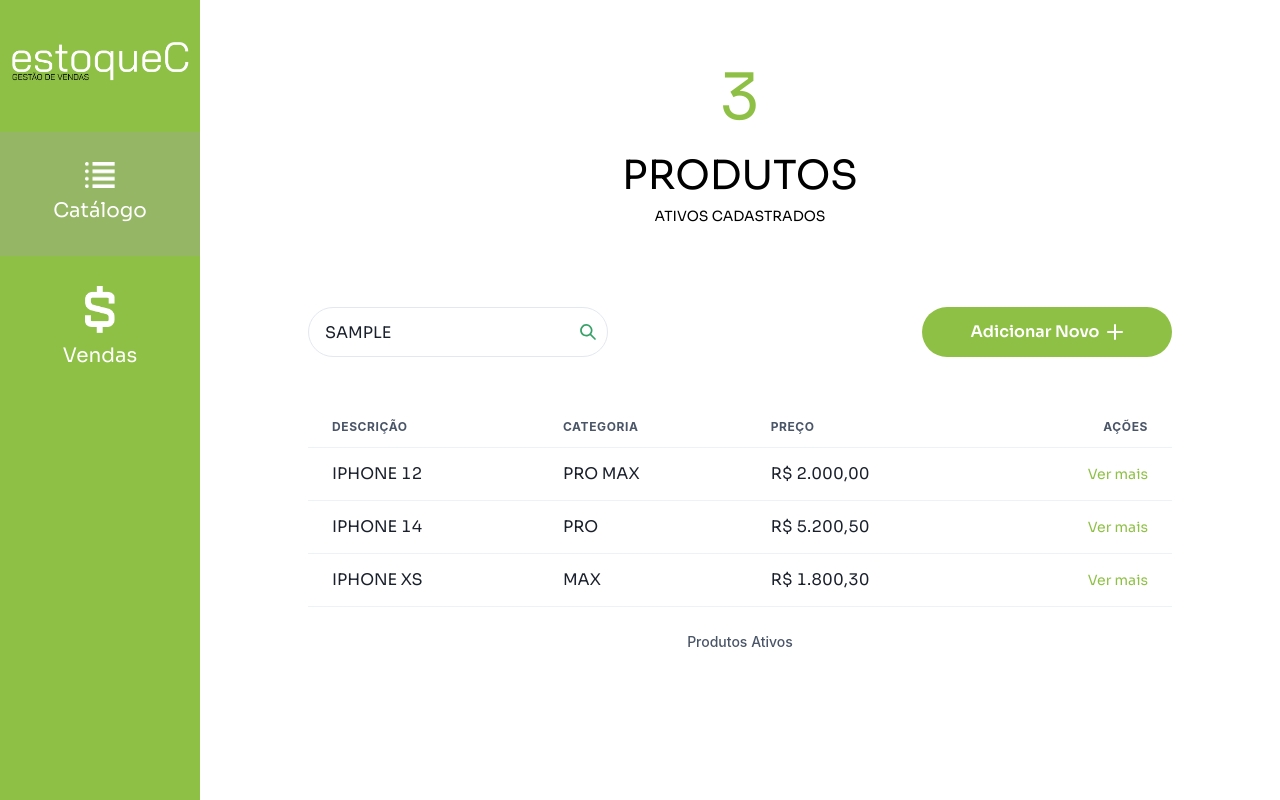
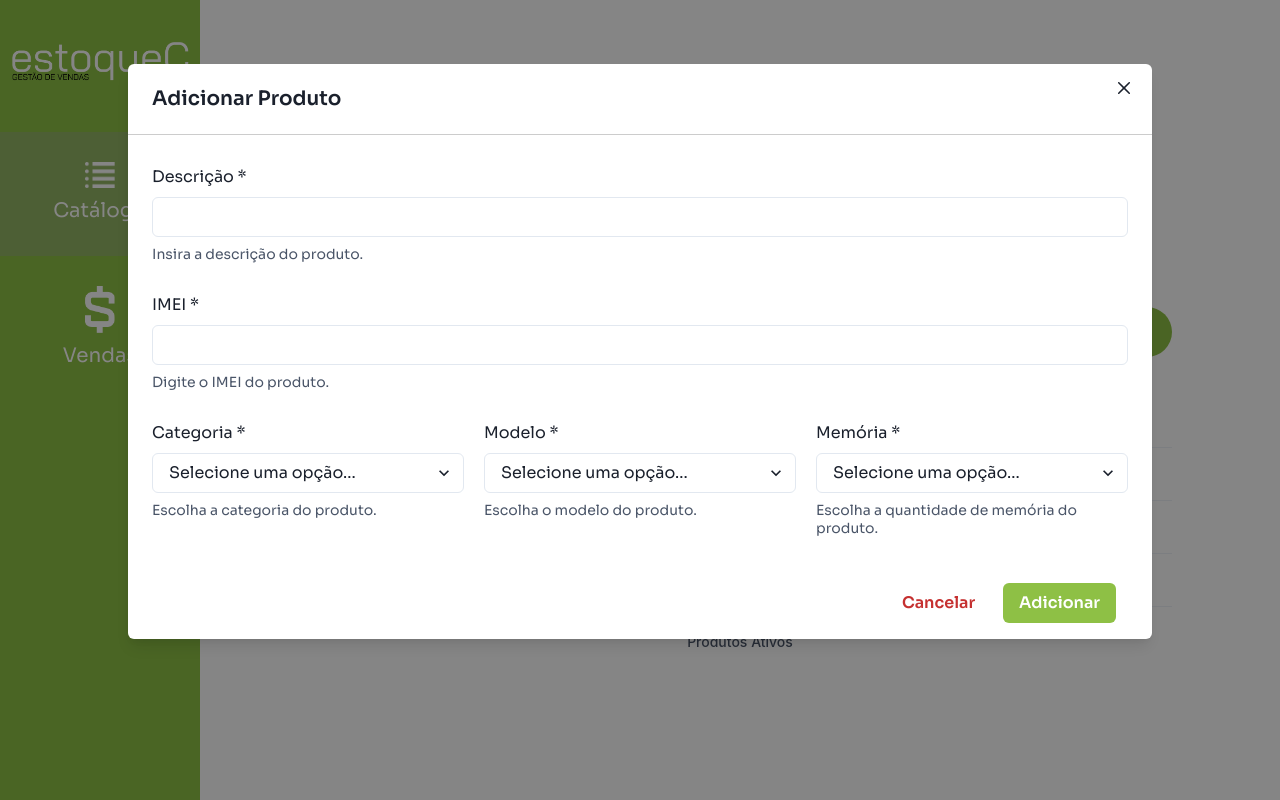
Before and after one commit to guilhermeoln/estoquec, a Next.js app: page /panel in a window 1280 px wide. Both pictures are taken after typing "Sample" into the empty fields and a click on the button "Adicionar Novo". Built offline with nearby package versions, Linux system fonts and the light colour scheme.

Commit message:
feat(ModalAddProduct): Criação do modal de adicionar produtos

```diff
--- /dev/null
+++ b/src/components/Catalog/ModalAddProduct/index.tsx
@@ -0,0 +1,111 @@
+import {
+  Modal,
+  ModalOverlay,
+  ModalContent,
+  ModalHeader,
+  ModalFooter,
+  ModalBody,
+  ModalCloseButton,
+  Button,
+  Text,
+  FormControl,
+  Input,
+  FormLabel,
+  FormHelperText,
+  Flex,
+  Select,
+  useMediaQuery,
+} from "@chakra-ui/react";
+import Image from "next/image";
+
+type Props = {
+  isOpen: boolean;
+  onOpen: () => void;
+  onClose: () => void;
+};
+
+export default function ModalAddProduct({ isOpen, onOpen, onClose }: Props) {
+  const [isLargerThan800] = useMediaQuery("(min-width: 800px)");
+
+  return (
+    <>
+      <Modal isOpen={isOpen} onClose={onClose} size="6x1">
+        <ModalOverlay />
+        <ModalContent width="80%">
+          <ModalHeader borderBottom="1px solid #ccc" py="20px">
+            <Text>Adicionar Produto</Text>
+          </ModalHeader>
+          <ModalCloseButton />
+          <ModalBody py="30px">
+            <form>
+              <FormControl>
+                <FormLabel>Descrição *</FormLabel>
+                <Input type="text" />
+                <FormHelperText>Insira a descrição do produto.</FormHelperText>
+              </FormControl>
+              <FormControl marginTop="30px">
+                <FormLabel>IMEI *</FormLabel>
+                <Input type="text" />
+                <FormHelperText>Digite o IMEI do produto.</FormHelperText>
+              </FormControl>
+              <Flex
+                width="100%"
+                marginTop="30px"
+                flexDirection={isLargerThan800 ? "row" : "column"}
+              >
+                <FormControl>
+                  <FormLabel>Categoria *</FormLabel>
+                  <Select>
+                    <option>Selecione uma opção...</option>
+                    <option>Iphone</option>
+                  </Select>
+                  <FormHelperText>
+                    Escolha a categoria do produto.
+                  </FormHelperText>
+                </FormControl>
+                <FormControl
+                  margin={
+                    isLargerThan800 ? "0px 0px 0px 20px" : "30px 0px 0px 0px"
+                  }
+                >
+                  <FormLabel>Modelo *</FormLabel>
+                  <Select>
+                    <option>Selecione uma opção...</option>
+                    <option>PRO</option>
+                    <option>PRO MAX</option>
+                  </Select>
+                  <FormHelperText>Escolha o modelo do produto.</FormHelperText>
+                </FormControl>
+                <FormControl
+                  margin={
+                    isLargerThan800 ? "0px 0px 0px 20px" : "30px 0px 0px 0px"
+                  }
+                >
+                  <FormLabel>Memória *</FormLabel>
+                  <Select>
+                    <option>Selecione uma opção...</option>
+                    <option>64GB</option>
+                    <option>128GB</option>
+                    <option>256GB</option>
+                  </Select>
+                  <FormHelperText>
+                    Escolha a quantidade de memória do produto.
+                  </FormHelperText>
+                </FormControl>
+              </Flex>
+            </form>
+          </ModalBody>
+
+          <ModalFooter>
+            <Button variant="ghost" colorScheme="red" mr={3} onClick={onClose}>
+              Cancelar
+            </Button>
+            <Button bg="#8EC045" mr={3} color="white">
+              Adicionar
+            </Button>
+          </ModalFooter>
+        </ModalContent>
+      </Modal>
+    </>
+  );
+}
--- a/src/components/Catalog/index.tsx
+++ b/src/components/Catalog/index.tsx
@@ -7,15 +7,18 @@
   InputRightElement,
   Button,
   useMediaQuery,
+  useDisclosure,
 } from "@chakra-ui/react";
 
 import { SearchIcon, AddIcon } from "@chakra-ui/icons";
 import TableCatalog from "./TableCatalog";
 import { useProducts } from "@/contexts/hooks/useProducts";
 import { useState } from "react";
+import ModalAddProduct from "./ModalAddProduct";
 
 export default function Catalog() {
   const [isLargerThan900] = useMediaQuery("(min-width: 900px)");
+  const { isOpen, onOpen, onClose } = useDisclosure();
 
   const [search, setSearch] = useState("");
 
@@ -28,6 +31,7 @@
   } = useProducts();
 
   return (
+    <>
       <Flex
         width="100%"
         minHeight="100vh"
@@ -79,6 +83,7 @@
             color="white"
             rightIcon={<AddIcon />}
             marginTop={isLargerThan900 ? "0px" : "20px"}
+            onClick={onOpen}
           >
             Adicionar Novo
           </Button>
@@ -87,5 +92,7 @@
           <TableCatalog />
         </Flex>
       </Flex>
+      <ModalAddProduct onOpen={onOpen} isOpen={isOpen} onClose={onClose} />
+    </>
   );
 }
```
Lines whose indentation alone changed are shown as unchanged.
